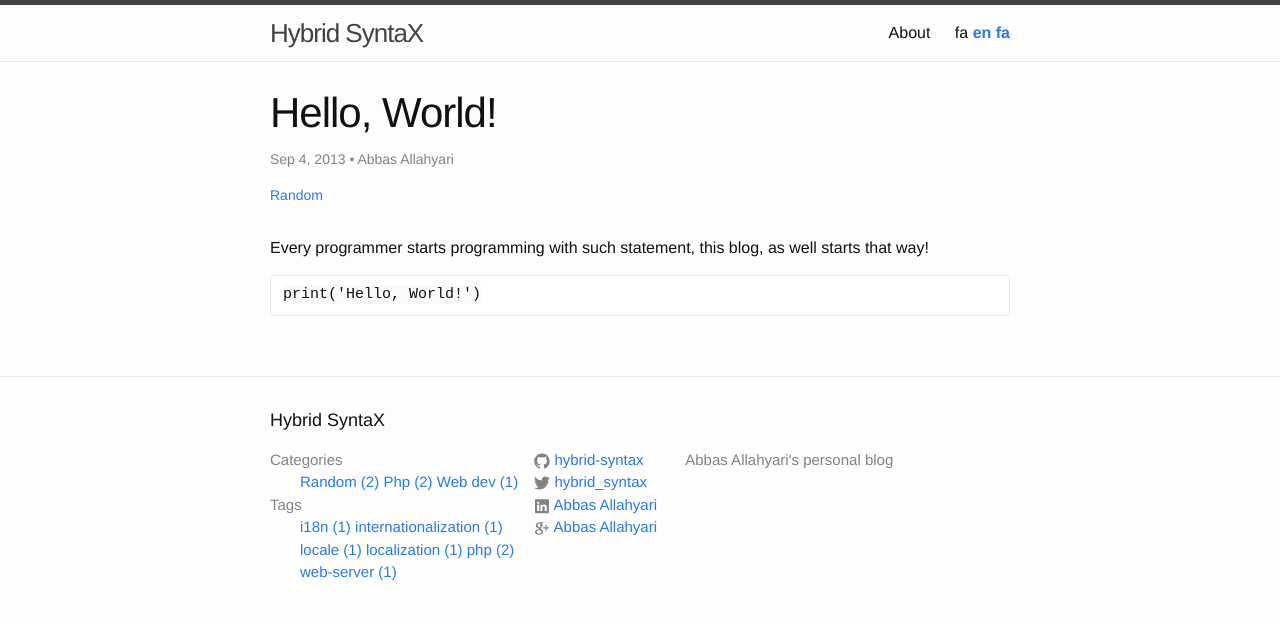
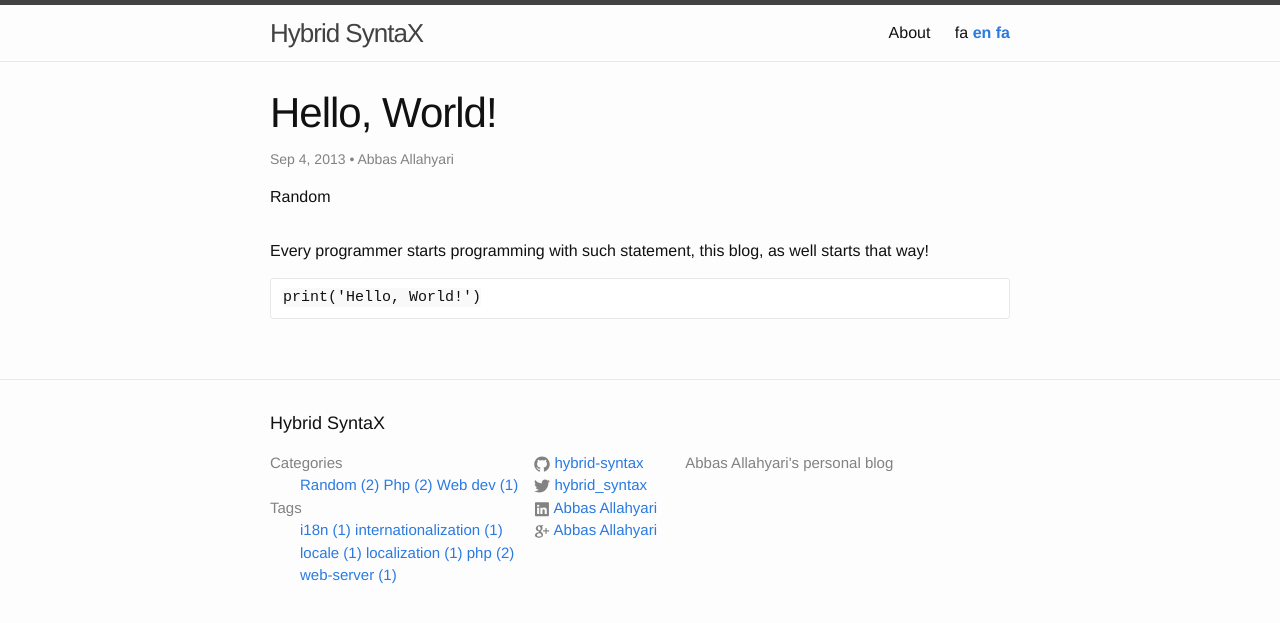
Before and after one commit to Hybrid-SyntaX/hybrid-syntax.github.io, a Jekyll site: the page built from _posts/en/2013-09-04-hello-world.md, in a window 1280 px wide. Shown: the top 623 px of the page. Built offline with Jekyll 4.4.1, drawn with Linux system fonts in a browser that asks for light colours.

Commit message:
fixed lang in url

```diff
--- a/_config.yml
+++ b/_config.yml
@@ -20,16 +20,18 @@ auto: true
 defaults:
   -
     scope:
-      path: _posts/en
+      type: posts
+      lang: en
     values:
-      layout: default
-      lang: en
+      permalink: /en/blog/:title
   -
     scope:
-      path: fa/_posts/fa
+      type: posts
+      lang: fa
     values:
-      layout: default
-      lang: fa
+      permalink: /fa/blog/:title
+
+
 
 t:
   en:
@@ -48,7 +50,7 @@ t:
       url: "/about/"
 
 
-permalink: /blog/:title/
+
 
 slugify: true
 
--- a/_layouts/post.html
+++ b/_layouts/post.html
@@ -2,15 +2,11 @@
 layout: default
 ---
 <div class="post" lang="{{ lang }}">
-  {{ site.data.categories }}
-
   <header class="post-header">
     <h1 class="post-title">{{ page.title }}</h1>
     <p class="post-meta">{{ page.date | date: "%b %-d, %Y" }}{% if site.author %} • {{ site.author }}{% endif %}</p>
     <p class="post-meta">
-    {% for category in page.categories %}
-    <a href="/category/{{ category | replace: ' ','-' }}">{{ category}} </a>
-    {% endfor %}
+      <p>{{ page.categories | breadcrumb: page.lang }}</p>
     </p>
   </header>
 
```
